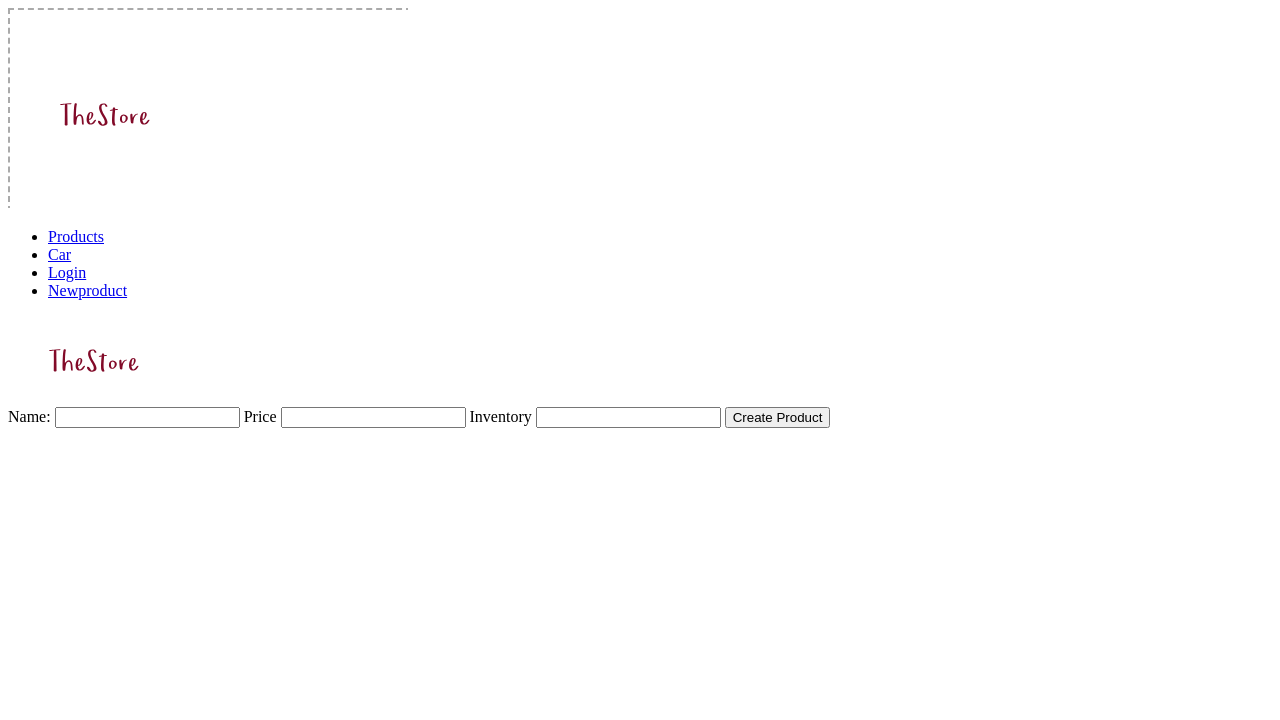
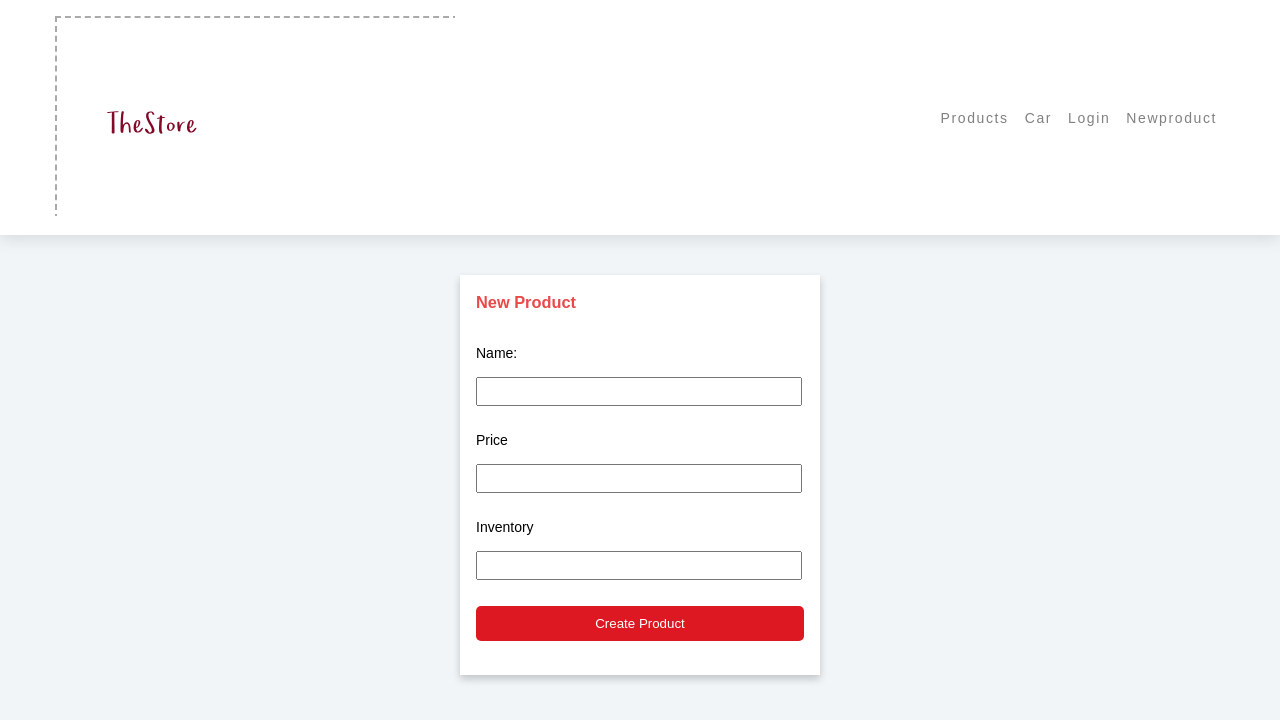
Before and after one commit to alondoncor/eApr1_mpWeb, a plain HTML site: page theStore/Newproduct.html in a window 1280 px wide. Drawn offline with Linux system fonts and the light colour scheme.

Commit message:
CSS - Aplicando estilos CSS

```diff
--- a/theStore/Newproduct.html
+++ b/theStore/Newproduct.html
@@ -4,14 +4,15 @@
     <meta charset="UTF-8">
     <meta name="viewport" content="width=device-width, initial-scale=1.0">
     <title>Document</title>
+    <link rel="stylesheet" type="text/css" href="styles.css" />
 </head>
 <body>
     <nav>
-        <div>
+        <div class="nav-main">
             <div>
                 <img src="download.svg" alt="logo">
             </div>
-            <ul>
+            <ul class="menu">
                 <li>
                     <a href="#">Products</a>
                 </li>
@@ -28,17 +29,38 @@
         </div>
     </nav>
 
-    <img src="theStore.png" alt="theStore">
+
 
     <form>
-        <label>Name: </label>
-        <input type="text" name="txtName">
-        <label>Price</label>
-        <input type="number" price ="numPrice">
-        <label>Inventory</label>
-        <input type="number" inventory = "numInventory">
-        <input type="submit" name="btncrear" value="Create Product">
 
+        <div class="container">
+            <div class="card2">
+                <div class="card2-container">
+
+                    <h3>New Product</h3><br>
+
+                    <div>
+                        <label>Name: </label><br><br>
+                        <input type="text" name="txtName"> <br><br>
+                    </div>
+
+                    <div>
+                        <label>Price</label><br><br>
+                        <input type="number" price ="numPrice"> <br><br>
+                    </div>
+
+                    <div>
+                        <label>Inventory</label><br><br>
+                        <input type="number" inventory = "numInventory"> <br><br>
+                    </div>
+
+                    <div>
+                        <button>Create Product</button>
+                    </div>
+
+                </div>
+            </div>
+        </div>
     </form>
 
 
--- /dev/null
+++ b/theStore/styles.css
@@ -0,0 +1,196 @@
+body{
+
+    margin: 0;
+    padding: 0;
+    font-family: sans-serif;
+    background: #f1f5f8;
+    list-style: 2.2;
+    font-size: 0.875rem;
+}
+
+ul{
+
+    list-style-type: none;
+}
+
+a{
+
+    text-decoration: none;
+
+}
+
+nav{
+
+    background: white;
+
+    box-shadow: 0 5px 15px rgba(0, 0, 0, 0.1);
+}
+
+
+.menu a {
+
+    color: grey;
+    letter-spacing: 0.1rem;
+    display: block;
+    padding: 0.5rem 1rem;
+    transition: all 0.3s linear;
+}
+
+.menu a:hover{
+
+    background: #f8a5a5;
+    color: #e94949;
+    padding-left: 1.5rem;
+}
+
+@media (min-width: 800px) {
+
+    .nav-main{
+        max-width: 1170px;
+        margin: 0 auto;
+        display: flex;
+        align-items: center;
+        justify-content: space-between;
+        padding: 1rem;
+
+    }
+
+    .menu{
+
+        height: auto;
+        display: flex;
+    }
+
+    .menu a{
+
+        padding: 0;
+        margin: 0 0.5rem;
+
+    }
+
+    .menu a:hover{
+
+        padding: 0;
+        background: transparent;
+
+    }
+
+}
+
+.card {
+
+    box-shadow: 0 4px 8px 0 rgba(0, 0, 0, 0.2);
+    transition: 0.3s;
+    background-color: white;
+    width: 300px;
+    height: 100%;
+    margin: 10px;
+
+}
+
+.card:hover {
+
+    box-shadow: 0 8px 16px 0 rgba(0, 0, 0, 0.2);
+
+
+}
+
+.card img {
+
+    width: 100%;
+}
+
+.card h4 {
+
+    font-style: inherit;
+    text-align: center;
+}
+
+.card-container{
+
+    padding: 2px 16px;
+}
+
+.card button{
+
+    padding: 10px;
+    background-color: #de1822;
+    color: white;
+    width: 100%;
+    margin-bottom: 10px;
+    border: 0px;
+    cursor: pointer;
+    border-radius: 5px;
+}
+
+.card button:hover {
+
+    box-shadow: 0 8px 16px 0 rgba(0, 0, 0, 0.2);
+}
+
+.container{
+
+    display: flex;
+    justify-content: center;
+}
+
+.card2 {
+
+    box-shadow: 0 4px 8px 0 rgba(0, 0, 0, 0.2);
+    transition: 0.3s;
+    background-color: white;
+    width: 360px;
+    height: 400px;
+    margin: 40px;
+
+}
+
+.card2:hover{
+
+    box-shadow: 0 8px 16px 0 rgba(0, 0, 0, 0.2);
+
+}
+
+.card2 h3{
+
+    color: #e94949;
+
+
+}
+
+.card2-container{
+
+    padding: 2px 16px;
+}
+
+.card2 button{
+
+    padding: 10px;
+    background-color: #de1822;
+    color: white;
+    width: 100%;
+    margin-bottom: 10px;
+    border: 0px;
+    cursor: pointer;
+    border-radius: 5px;
+}
+
+.card2 button:hover {
+
+    box-shadow: 0 8px 16px 0 rgba(0, 0, 0, 0.2);
+}
+
+
+.card2 input{
+
+    padding: 5px;
+    width: 95%;
+    margin-bottom: 10px;
+
+}
+
+.card2 input:hover{
+
+    box-shadow: 0 8px 16px 0 rgba(0, 0, 0, 0.2);
+
+}
```
Also changed, not shown: theStore/index.html (+14 -13 lines).
